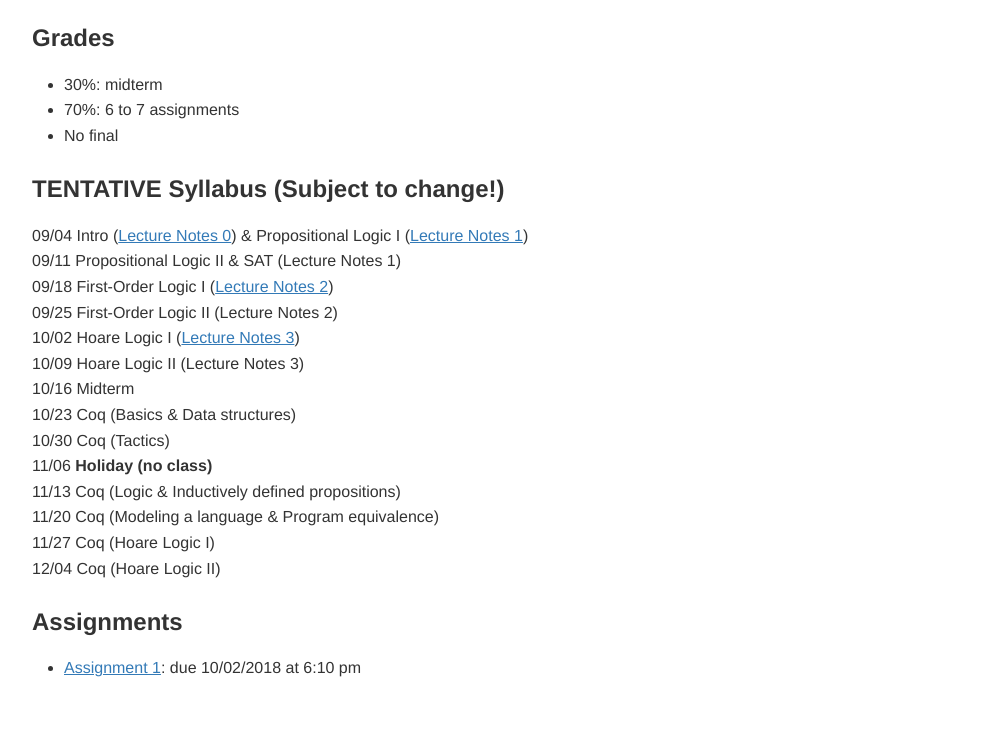
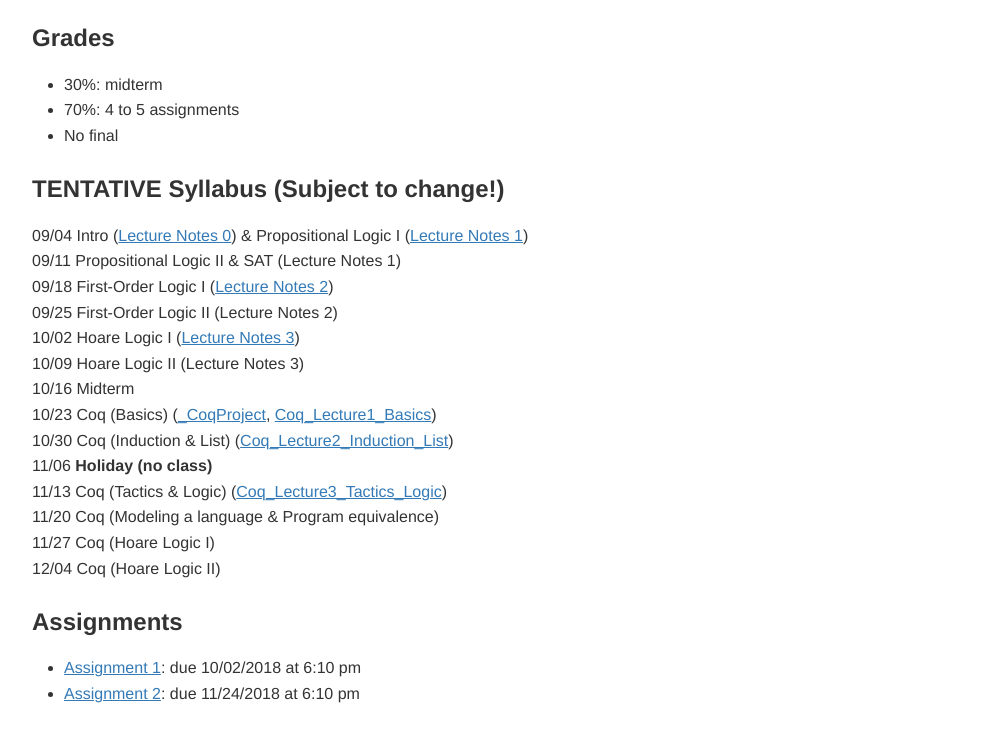
Before and after one commit to ronghui-gu/homepage, a plain HTML site: page courses/e6998/fall2018/index.html in a window 1280 px wide. Shown: the part 1253-1994 px from the top of the page, without its empty margins (6-996 px from the left). Before the commit the page ends 1972 px from the top, so only its background shows below. Drawn offline with nearby package versions, Linux system fonts and the light colour scheme; some packages are replaced by stand-ins of ours.

Commit message:
Update index

```diff
--- a/courses/e6998/fall2018/index.html
+++ b/courses/e6998/fall2018/index.html
@@ -1004,7 +1004,7 @@ by Michael Huth and Mark Ryan
 <h3>Grades</h3>
 <ul>
 <li>30%: midterm</li>
-<li>70%: 6 to 7 assignments</li>
+<li>70%: 4 to 5 assignments</li>
 <li>No final</li>
 </ul>
 <h3>TENTATIVE Syllabus (Subject to change!)</h3>
@@ -1015,16 +1015,19 @@ by Michael Huth and Mark Ryan
 10/02 Hoare Logic I  (<a href="./Lecture3.html">Lecture Notes 3</a>)<br>
 10/09 Hoare Logic II  (Lecture Notes 3)<br>
 10/16 Midterm<br>
-10/23 Coq (Basics &amp; Data structures)<br>
-10/30 Coq (Tactics)<br>
+10/23 Coq (Basics) (<a href="./Coq/_CoqProject">_CoqProject</a>,  <a href="./Coq/Coq_Lecture1_Basics.v">Coq_Lecture1_Basics</a>)<br>
+10/30 Coq (Induction &amp; List)
+(<a href="./Coq/Coq_Lecture2_Induction_List.v">Coq_Lecture2_Induction_List</a>)<br>
 11/06 <strong>Holiday (no class)</strong><br>
-11/13 Coq (Logic &amp; Inductively defined propositions)<br>
+11/13 Coq (Tactics &amp; Logic)
+(<a href="./Coq/Coq_Lecture3_Tactics_Logic.v">Coq_Lecture3_Tactics_Logic</a>)<br>
 11/20 Coq (Modeling a language &amp; Program equivalence)<br>
 11/27 Coq (Hoare Logic I)<br>
 12/04 Coq (Hoare Logic II)</p>
 <h3>Assignments</h3>
 <ul>
 <li><a href="./assignments/Assignment1.html">Assignment 1</a>: due 10/02/2018 at 6:10 pm</li>
+<li><a href="./Coq/Assignment2.v">Assignment 2</a>: due 11/24/2018 at 6:10 pm</li>
 </ul>
 
   </body>
```
